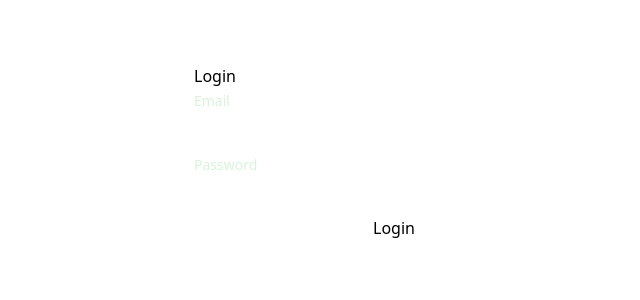
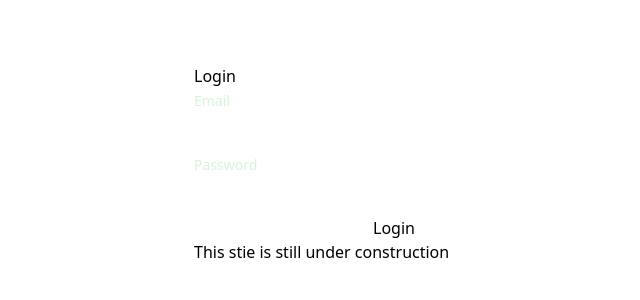
Before and after one commit to schefco/TaskFlow-Frontend, a React (Vite) app: page /login in a window 1280 px wide. Shown: the top 300 px of the page, without its empty margins (246-886 px from the left). Built offline with nearby package versions, Linux system fonts and the light colour scheme.

Commit message:
Added text

```diff
--- a/src/pages/Login/index.tsx
+++ b/src/pages/Login/index.tsx
@@ -69,6 +69,8 @@ export default function LoginPage() {
                 {/* Submit button */}
                 <button type="submit" style={{ width: "100%" }} disabled={loading}>{loading ? "Logging in ..." : "Login"}</button>
             </form>
+
+            <p>This stie is still under construction</p>
         </div>
     );
 }
```
